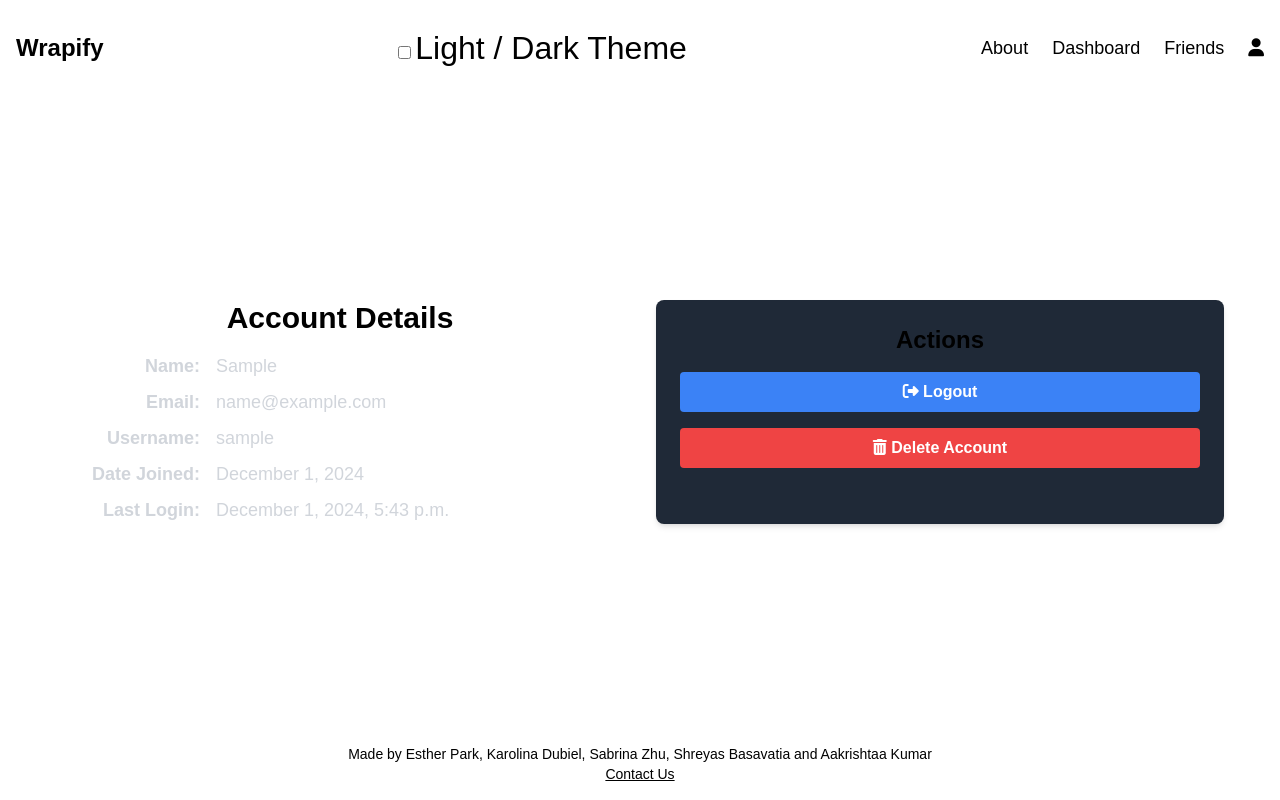
After one commit to dubiels/spotifywrapped, a Django app: page /profile/ in a window 1280 px wide. The commit adds this page. Run offline with Django 5.2, Linux system fonts and the light colour scheme; the visitor is signed in with stand-in values (Sample User, id 1); some libraries are stand-ins or nearby versions; some web fonts are replaced.

Commit message:
profile page added

```diff
--- a/accounts/urls.py
+++ b/accounts/urls.py
@@ -20,4 +20,5 @@ urlpatterns = [
     path('about/', views.feedback_view, name='about'),
     path('friends/', views.friends, name="friends"),
     path('new_post/', views.new_post, name="new_post"),
+    path('profile/', views.profile, name="profile"),
 ]
--- a/accounts/views.py
+++ b/accounts/views.py
@@ -416,3 +416,20 @@ def new_post(request):
         return redirect("/friends/")
 
     return render(request, 'new_post.html', context)
+
+@login_required
+def profile(request):
+    if request.method == "POST" and "delete_account" in request.POST:
+        user = request.user
+        user.delete()
+        return redirect("home")
+
+    if request.method == "POST" and "logout" in request.POST:
+        logout(request)
+        request.session.flush()
+        return redirect("home")
+
+    context = {
+        "user": request.user,
+    }
+    return render(request, "profile.html", context)
--- a/templates/base.html
+++ b/templates/base.html
@@ -51,6 +51,9 @@
 
         <a href="{% url 'login' %}" class="text-lg">Dashboard</a>
         <a href="{% url 'friends' %}" class="text-lg">Friends</a>
+        <a href="{% url 'profile' %}" class="text-lg">
+            <i class="fas fa-user"></i>
+        </a>
       </div>
     </header>
 
--- /dev/null
+++ b/templates/profile.html
@@ -0,0 +1,69 @@
+{% extends 'base.html' %}
+{% load static %}
+{% block content %}
+
+<div class="container mx-auto px-4 py-8">
+
+  <div class="grid grid-cols-1 md:grid-cols-2 gap-8">
+    <div>
+      <h2 class="text-3xl font-semibold mb-4 text-white-400">Account Details</h2>
+      <ul class="text-lg text-gray-300 space-y-2">
+        <li class="flex items-center">
+          <span class="w-40 font-semibold text-right pr-4">Name:</span>
+          <span>{{ user.first_name }}</span>
+        </li>
+        <li class="flex items-center">
+          <span class="w-40 font-semibold text-right pr-4">Email:</span>
+          <span>{{ user.email }}</span>
+        </li>
+        <li class="flex items-center">
+          <span class="w-40 font-semibold text-right pr-4">Username:</span>
+          <span>{{ user.username }}</span>
+        </li>
+        <li class="flex items-center">
+          <span class="w-40 font-semibold text-right pr-4">Date Joined:</span>
+          <span>{{ user.date_joined|date:"F j, Y" }}</span>
+        </li>
+        <li class="flex items-center">
+          <span class="w-40 font-semibold text-right pr-4">Last Login:</span>
+          <span>{{ user.last_login|date:"F j, Y, g:i a" }}</span>
+        </li>
+      </ul>
+    </div>
+
+    <div class="p-6 bg-gray-800 rounded-lg shadow-md">
+      <h2 class="text-2xl font-semibold text-white-400 mb-4">Actions</h2>
+      <form method="POST" action="">
+        {% csrf_token %}
+        <div class="flex flex-col space-y-4">
+          <button type="submit" name="logout" class="bg-blue-500 hover:bg-blue-600 text-white font-bold py-2 px-4 rounded transition">
+            <i class="fas fa-sign-out-alt"></i> Logout
+          </button>
+          <button type="submit" name="delete_account" class="bg-red-500 hover:bg-red-600 text-white font-bold py-2 px-4 rounded transition"
+            onclick="return confirm('Are you sure you want to delete your account? This action cannot be undone.')">
+            <i class="fas fa-trash-alt"></i> Delete Account
+          </button>
+        </div>
+      </form>
+    </div>
+  </div>
+</div>
+
+<style>
+  .container {
+    max-width: 1200px;
+  }
+  ul li {
+    list-style-type: none;
+    display: flex;
+    align-items: center;
+  }
+  .w-40 {
+    min-width: 10rem;
+  }
+  .pr-4 {
+    padding-right: 1rem;
+  }
+</style>
+
+{% endblock %}
```
